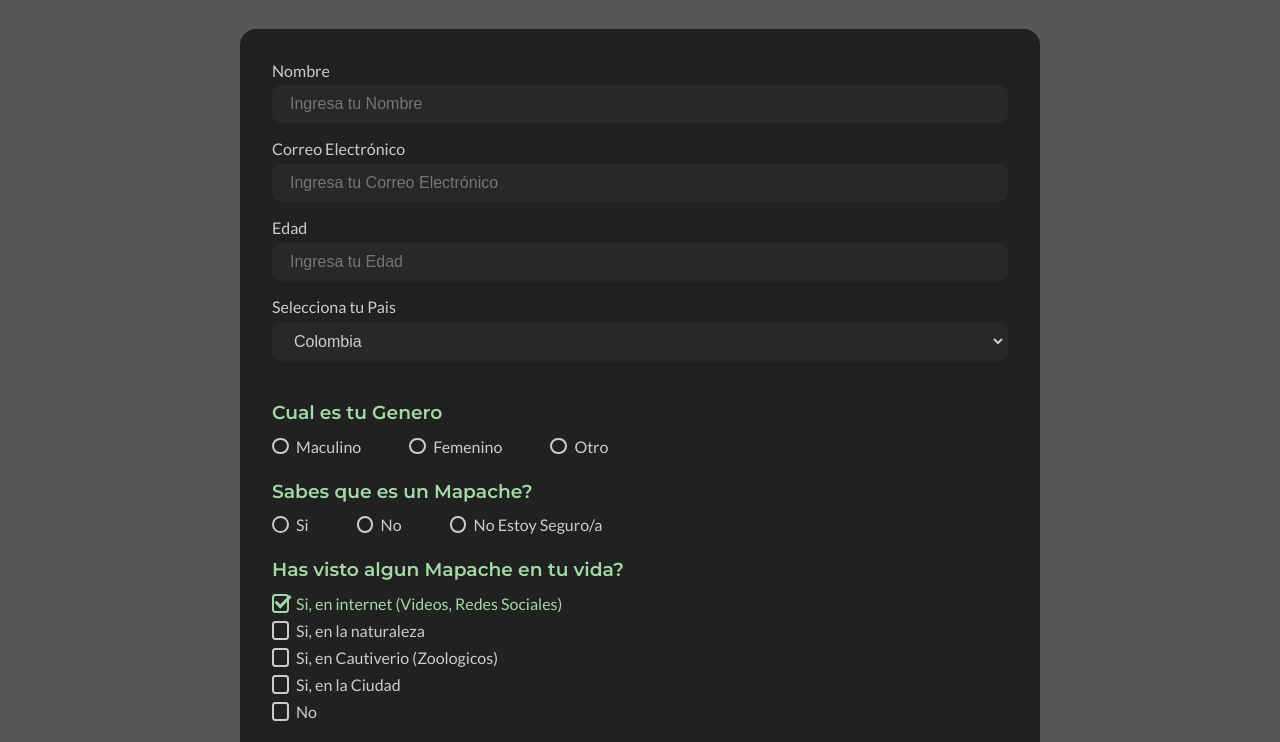
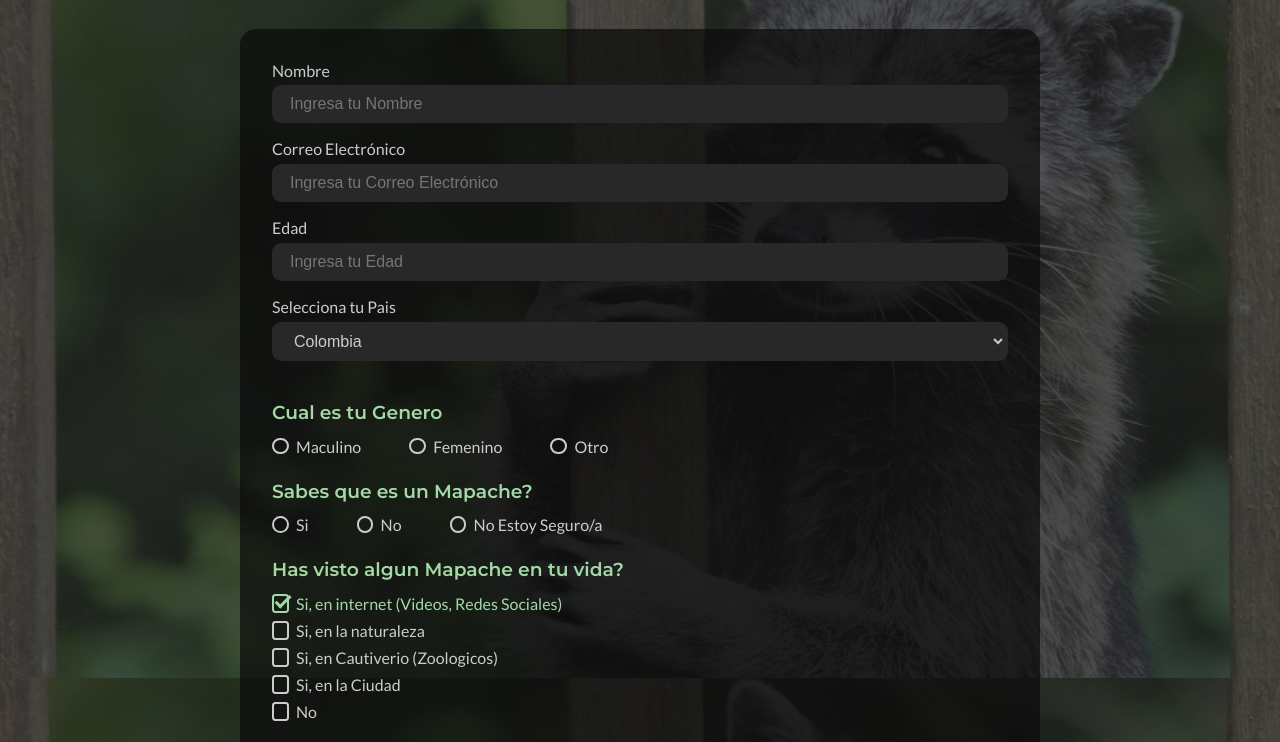
Before and after one commit to Chelitas/Iconos, a plain HTML site: page index.html in a window 1280 px wide. Shown: the part 122-864 px from the top of the page. Drawn offline with Linux system fonts and the light colour scheme.

Commit message:
Update estilos.css

```diff
--- a/css/estilos.css
+++ b/css/estilos.css
@@ -8,7 +8,7 @@ body{
     height: 100%;
     font-size: 16px;
     font-family: "Montserrat", sans-serif;
-    background-image: url('img/mapache.jpg');
+    background-image: url('../img/mapache.jpg');
     background-attachment: fixed;
     background-size: cover;
 
```
